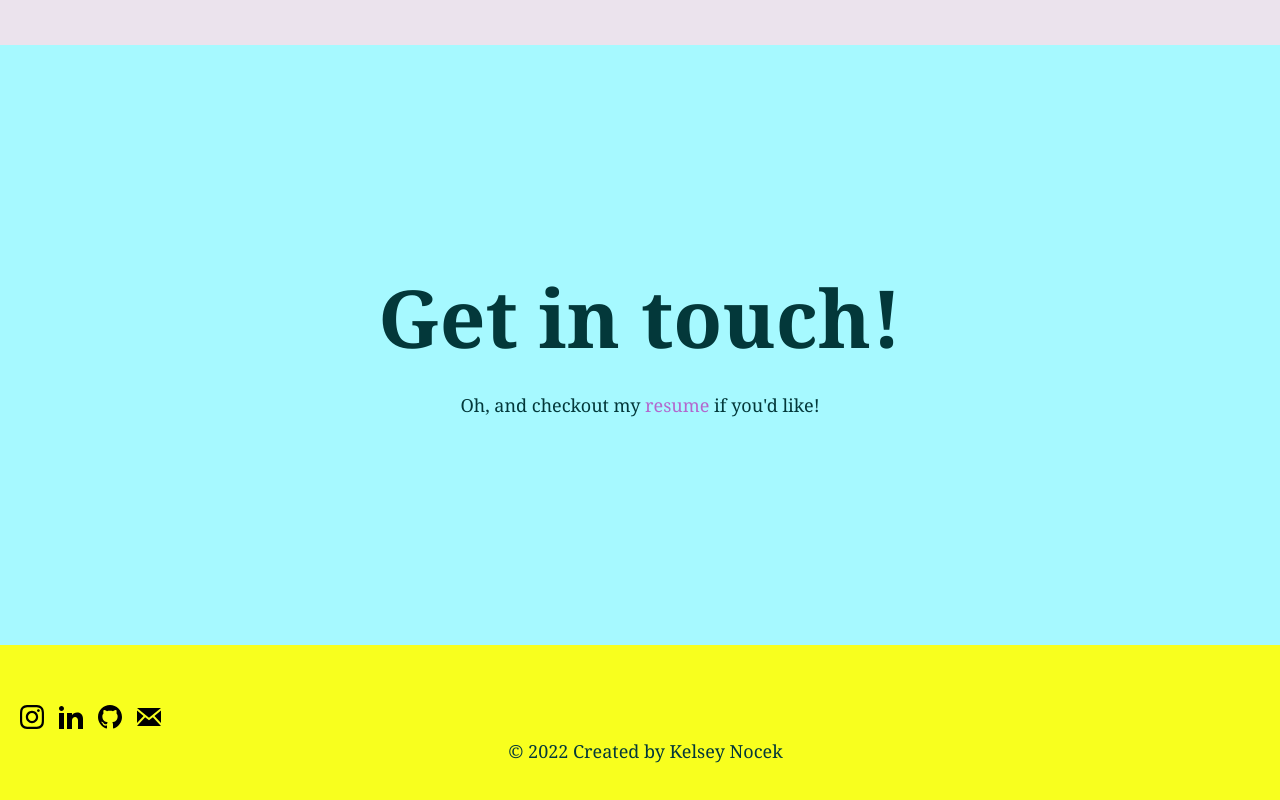
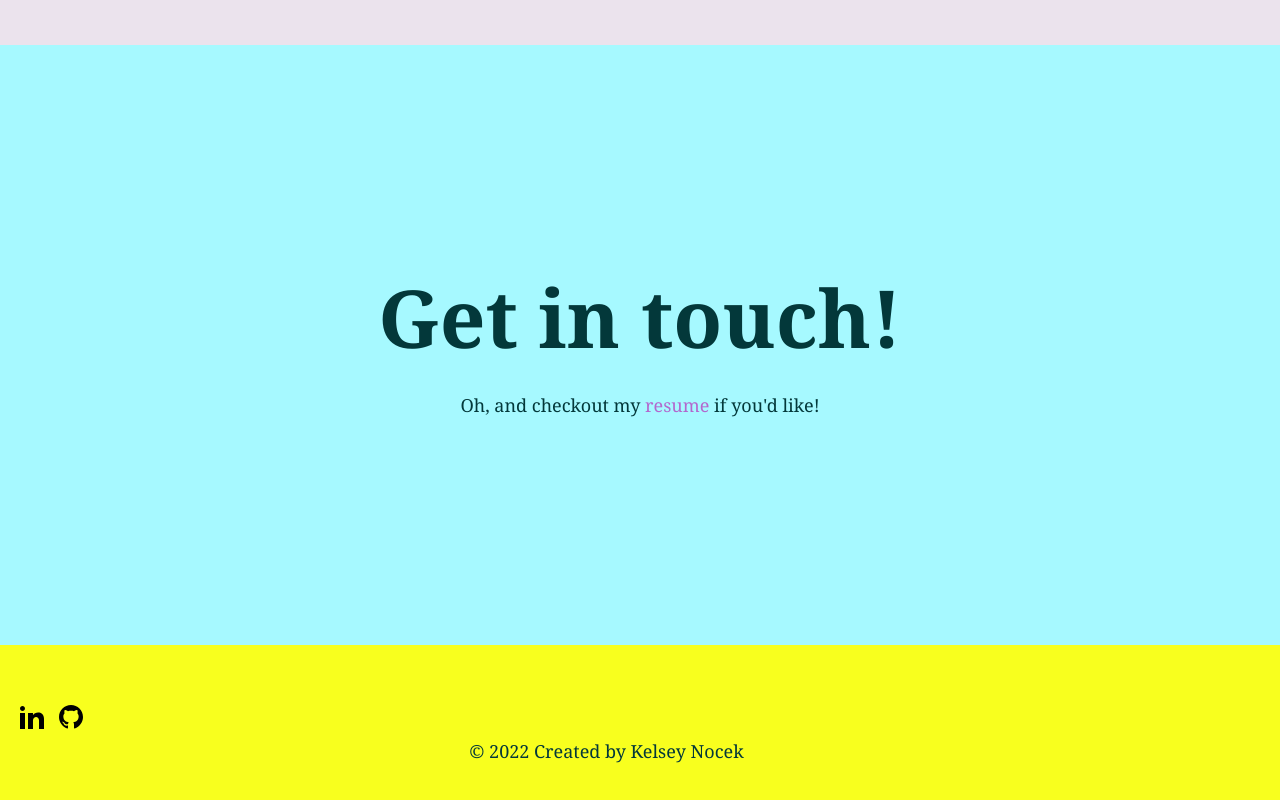
Before and after one commit to kelseyn12/Portfolio, a React (Create React App) app: page / in a window 1280 px wide. Shown: the part 2709-3509 px from the top of the page. Built offline with nearby package versions, Linux system fonts and the light colour scheme; a web font is replaced by a local one.

Commit message:
took away email and instagram

```diff
--- a/src/components/Footer.js
+++ b/src/components/Footer.js
@@ -5,23 +5,6 @@
     <div className="theFooter">
       <div className="socialLinks">
         <ul className="socialLinks_list">
-          <li className="socialLinks__item socialLinks__item--instagram">
-            <a
-              className="socialLinks__link"
-              href="https://www.instagram.com/kelzsoh/"
-              target={"_blank"}
-              rel="noreferrer"
-            >
-              <svg
-                xmlns="http://www.w3.org/2000/svg"
-                width="24"
-                height="24"
-                viewBox="0 0 24 24"
-              >
-                <path d="M12 2.163c3.204 0 3.584.012 4.85.07 3.252.148 4.771 1.691 4.919 4.919.058 1.265.069 1.645.069 4.849 0 3.205-.012 3.584-.069 4.849-.149 3.225-1.664 4.771-4.919 4.919-1.266.058-1.644.07-4.85.07-3.204 0-3.584-.012-4.849-.07-3.26-.149-4.771-1.699-4.919-4.92-.058-1.265-.07-1.644-.07-4.849 0-3.204.013-3.583.07-4.849.149-3.227 1.664-4.771 4.919-4.919 1.266-.057 1.645-.069 4.849-.069zm0-2.163c-3.259 0-3.667.014-4.947.072-4.358.2-6.78 2.618-6.98 6.98-.059 1.281-.073 1.689-.073 4.948 0 3.259.014 3.668.072 4.948.2 4.358 2.618 6.78 6.98 6.98 1.281.058 1.689.072 4.948.072 3.259 0 3.668-.014 4.948-.072 4.354-.2 6.782-2.618 6.979-6.98.059-1.28.073-1.689.073-4.948 0-3.259-.014-3.667-.072-4.947-.196-4.354-2.617-6.78-6.979-6.98-1.281-.059-1.69-.073-4.949-.073zm0 5.838c-3.403 0-6.162 2.759-6.162 6.162s2.759 6.163 6.162 6.163 6.162-2.759 6.162-6.163c0-3.403-2.759-6.162-6.162-6.162zm0 10.162c-2.209 0-4-1.79-4-4 0-2.209 1.791-4 4-4s4 1.791 4 4c0 2.21-1.791 4-4 4zm6.406-11.845c-.796 0-1.441.645-1.441 1.44s.645 1.44 1.441 1.44c.795 0 1.439-.645 1.439-1.44s-.644-1.44-1.439-1.44z" />
-              </svg>
-            </a>
-          </li>
           <li className="socialLinks__item socialLinks__item--linkedin">
             <a
               className="socialLinks_link"
@@ -51,21 +34,6 @@
               </svg>
             </a>
           </li>
-          <li className="socialLinks__item socialLinks__item--email">
-            <a
-              className="socialLinks_link"
-              href="mailto:kelseynocek12@gmail.com"
-            >
-              <svg
-                xmlns="http://www.w3.org/2000/svg"
-                width="24"
-                height="24"
-                viewBox="0 0 24 24"
-              >
-                <path d="M12 12.713l-11.985-9.713h23.971l-11.986 9.713zm-5.425-1.822l-6.575-5.329v12.501l6.575-7.172zm10.85 0l6.575 7.172v-12.501l-6.575 5.329zm-1.557 1.261l-3.868 3.135-3.868-3.135-8.11 8.848h23.956l-8.11-8.848z" />
-              </svg>
-            </a>
-          </li>
         </ul>
       </div>
       <div className="copyright">
```
